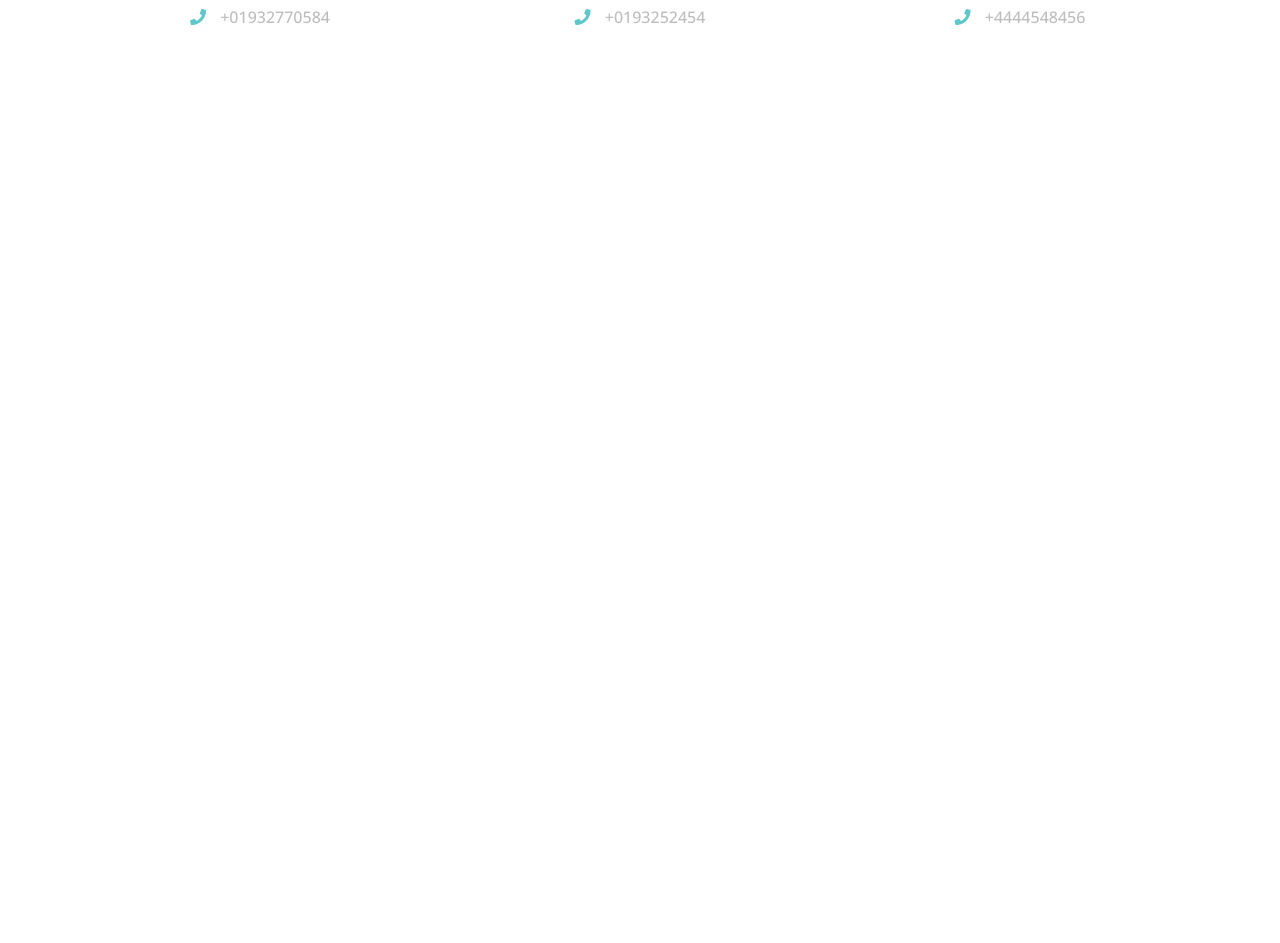
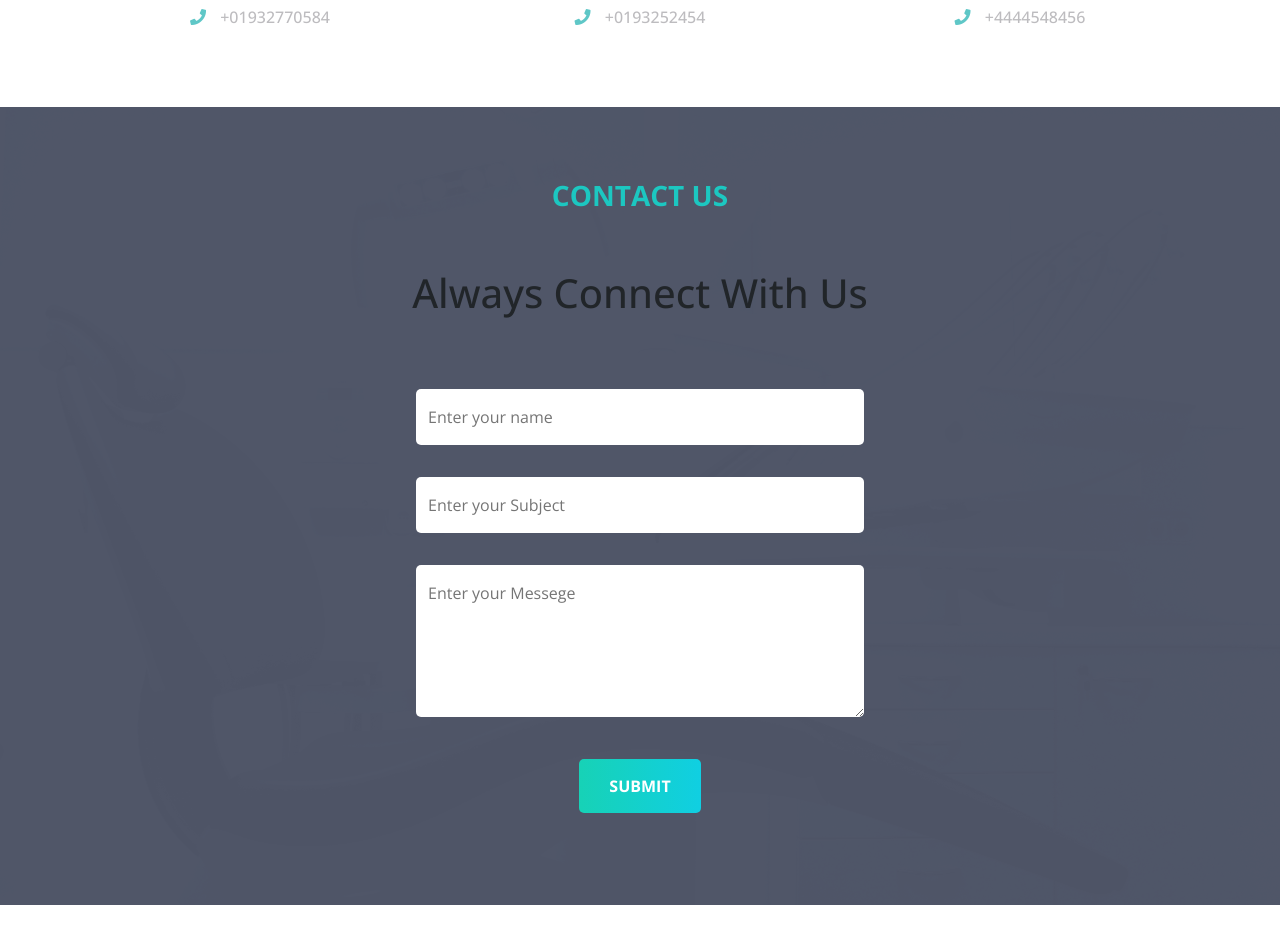
Before and after one commit to Mdselim1/Doctors-Full-Stack-Website, a React (Create React App) app: page / in a window 1280 px wide. Shown: the part 5620-6563 px from the top of the page. Before the commit the page ends 5727 px from the top, so only its background shows below. Built offline with nearby package versions, Linux system fonts and the light colour scheme.

Commit message:
contact-form-add

```diff
--- /dev/null
+++ b/src/components/HomePage/Contact/Contact.css
@@ -0,0 +1,32 @@
+.contact-form-box{
+    background: url(../../images/bg.png);
+    background-size: cover;
+    background-position: center;
+    position: relative;
+    z-index: 1;
+}
+
+.contact-form-box::after{
+    content: '';
+    position: absolute;
+    top: 0;
+    left: 0;
+    width: 100%;
+    height: 100%;
+    background: rgba(61, 68, 88, 0.9);
+    z-index: -1;
+}
+
+.contact-form{
+    width: 35%;
+    margin: 0 auto;
+}
+
+.contact-form form input,.contact-form form textarea{
+    width: 100%;
+    border: 0;
+    padding: 16px 12px;
+    margin: 16px 0;
+    border-radius: 5px;
+    outline: none;
+}
--- /dev/null
+++ b/src/components/HomePage/Contact/Contact.js
@@ -0,0 +1,26 @@
+import React from 'react';
+import './Contact.css';
+
+const Contact = () => {
+
+    const handleContactSubmit = e => {
+        e.preventDefault();
+    };
+
+    return (
+        <div className="contact-form-box py-4 mb-5">
+            <h3 className="text-center py-5 text-uppercase main-title">Contact Us</h3>
+            <h1 className="text-center">Always Connect With Us</h1>
+            <div className="contact-form py-5">
+            <form onSubmit={handleContactSubmit} className="text-center">
+                <input type="text" placeholder="Enter your name" />
+                <input type="text" placeholder="Enter your Subject" />
+                    <textarea cols="15" rows="5" placeholder="Enter your Messege" ></textarea>
+                    <button type="submit" className="common-button border-0">Submit</button>
+            </form>
+            </div>
+        </div>
+    );
+};
+
+export default Contact;
--- a/src/components/HomePage/Home/Home.js
+++ b/src/components/HomePage/Home/Home.js
@@ -1,7 +1,9 @@
 import React from 'react';
+import Footer from '../../Shared/Footer/Footer';
 import Header from '../../Shared/Header/Header';
 import Appointment from '../Appointment/Appointment';
 import Blog from '../Blogs/Blogs';
+import Contact from '../Contact/Contact';
 import Doctors from '../Doctors/Doctors';
 import Exceptional from '../Exceptional/Exceptional';
 import HomeServices from '../HomeServices/HomeServices';
@@ -16,7 +18,9 @@ const Home = () => {
             <Appointment />
             <Testimonial />
             <Blog />
-            <Doctors/>
+            <Doctors />
+            <Contact />
+            <Footer/>
         </div>
     );
 };
```
